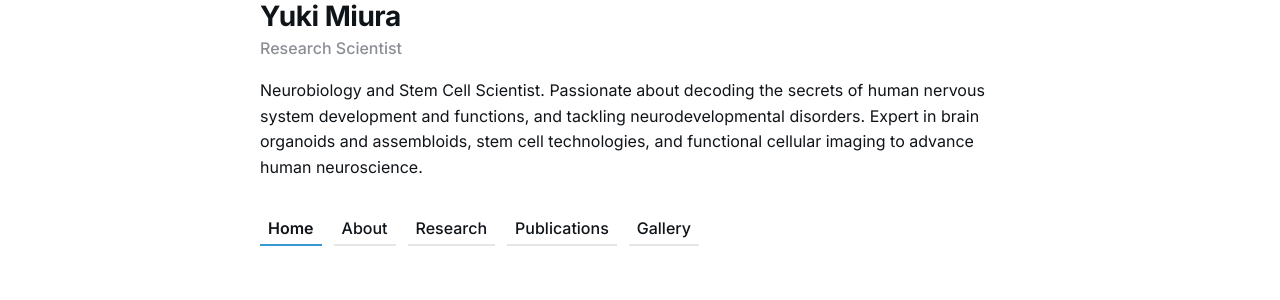
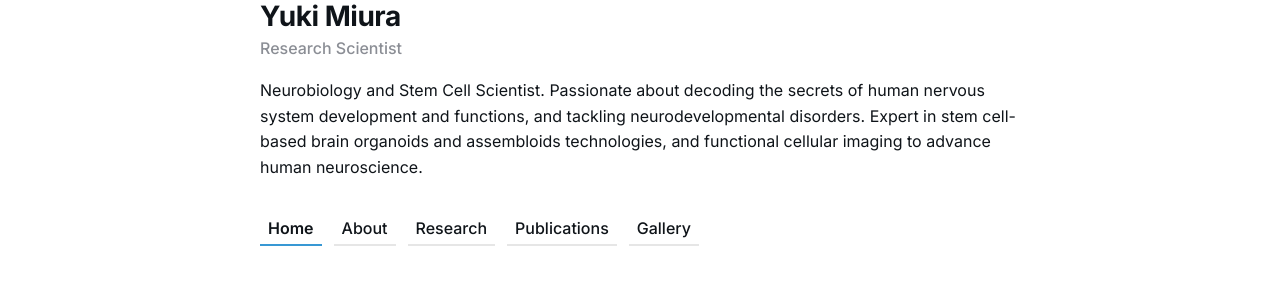
Before and after one commit to ykmiura/ykmiura.github.io, a Jekyll site: the page built from index.html, in a window 1280 px wide. Shown: the part 398-698 px from the top of the page. Built offline with Jekyll 4.4.1, drawn with Linux system fonts in a browser that asks for light colours.

Commit message:
Update settings.yml

```diff
--- a/_data/settings.yml
+++ b/_data/settings.yml
@@ -39,7 +39,7 @@ menu_settings:
 author:
   author_name: Yuki Miura
   author_role: Research Scientist
-  author_bio: Neurobiology and Stem Cell Scientist. Passionate about decoding the secrets of human nervous system development and functions, and tackling neurodevelopmental disorders. Expert in brain organoids and assembloids, stem cell technologies, and functional cellular imaging to advance human neuroscience.
+  author_bio: Neurobiology and Stem Cell Scientist. Passionate about decoding the secrets of human nervous system development and functions, and tackling neurodevelopmental disorders. Expert in stem cell-based brain organoids and assembloids technologies, and functional cellular imaging to advance human neuroscience.
   author_avatar: '/images/01-1.jpg'
 
 #-------------------------------
```
